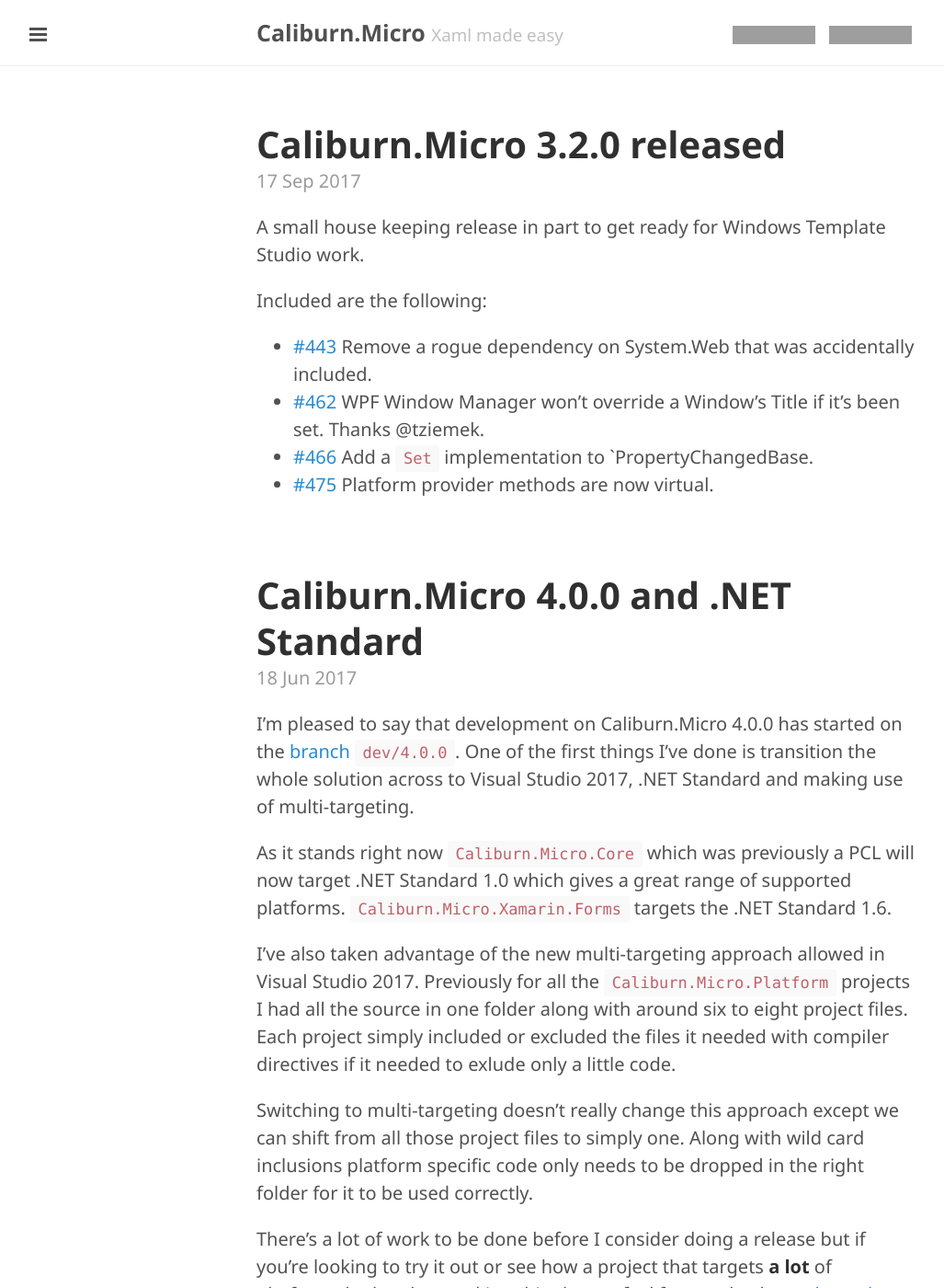
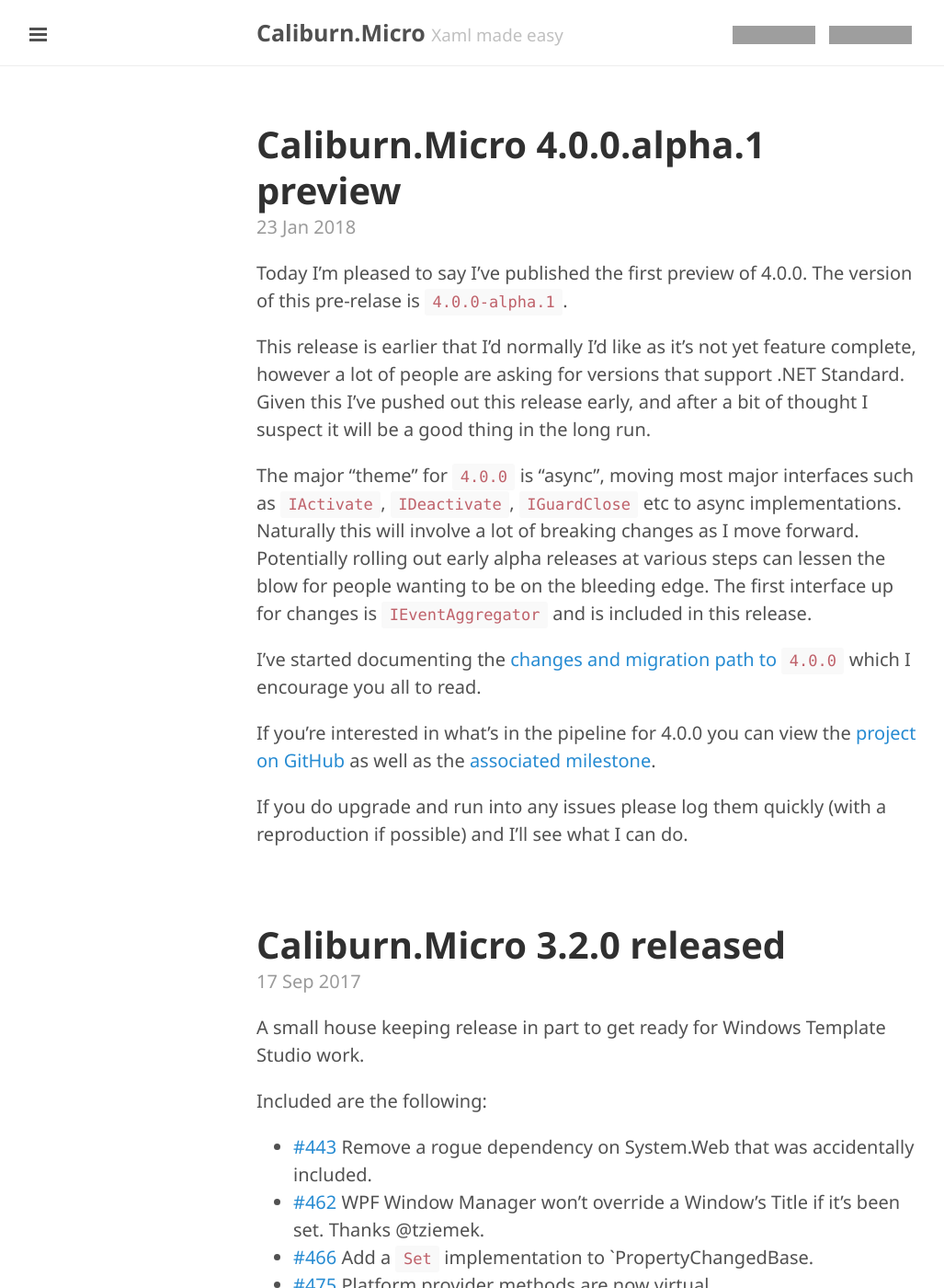
Before and after one commit to Caliburn-Micro/caliburn-micro.github.io, a Jekyll site: the page built from announcements/index.html, in a window 1280 px wide and 1400 px high. Shown: the whole window at 92% size, without its empty margins (1-1028 px from the left). Built offline with Jekyll 4.4.1, drawn with Linux system fonts in a browser that asks for light colours; the list of posts is cut into pages by our own code; some of the changed text lies outside the part shown; grey boxes are pictures that could not be loaded.

Commit message:
Create 4.0.0 alpha 1 announcement

```diff
--- /dev/null
+++ b/_posts/2018-01-23-4.0.0-alpha.1.md
@@ -0,0 +1,16 @@
+---
+layout: post
+title: Caliburn.Micro 4.0.0.alpha.1 preview
+---
+
+Today I'm pleased to say I've published the first preview of 4.0.0. The version of this pre-relase is `4.0.0-alpha.1`.
+
+This release is earlier that I'd normally I'd like as it's not yet feature complete, however a lot of people are asking for versions that support .NET Standard. Given this I've pushed out this release early, and after a bit of thought I suspect it will be a good thing in the long run.
+
+The major "theme" for `4.0.0` is "async", moving most major interfaces such as `IActivate`, `IDeactivate`, `IGuardClose` etc to async implementations. Naturally this will involve a lot of breaking changes as I move forward. Potentially rolling out early alpha releases at various steps can lessen the blow for people wanting to be on the bleeding edge. The first interface up for changes is `IEventAggregator` and is included in this release.
+
+I've started documenting the [changes and migration path to `4.0.0`](/documentation/4.0.0) which I encourage you all to read.
+
+If you're interested in what's in the pipeline for 4.0.0 you can view the [project on GitHub](https://github.com/Caliburn-Micro/Caliburn.Micro/projects/5) as well as the [associated milestone](https://github.com/Caliburn-Micro/Caliburn.Micro/issues?q=is%3Aopen+is%3Aissue+milestone%3Av4.0.0).
+
+If you do upgrade and run into any issues please log them quickly (with a reproduction if possible) and I'll see what I can do.
--- a/documentation/4.0.0/index.md
+++ b/documentation/4.0.0/index.md
@@ -14,7 +14,7 @@
 - Windows Phone 8 (Windows Runtime)
 - Windows 8.1
 
-We'll also be discontining support for .NET 4.0 for WPF.
+We'll also be discontining support for .NET 4.0 for WPF. The minimum version of .NET for WPF is now 4.5.
 
 All of these platforms are still supported in the 3.x releases.
 
```
